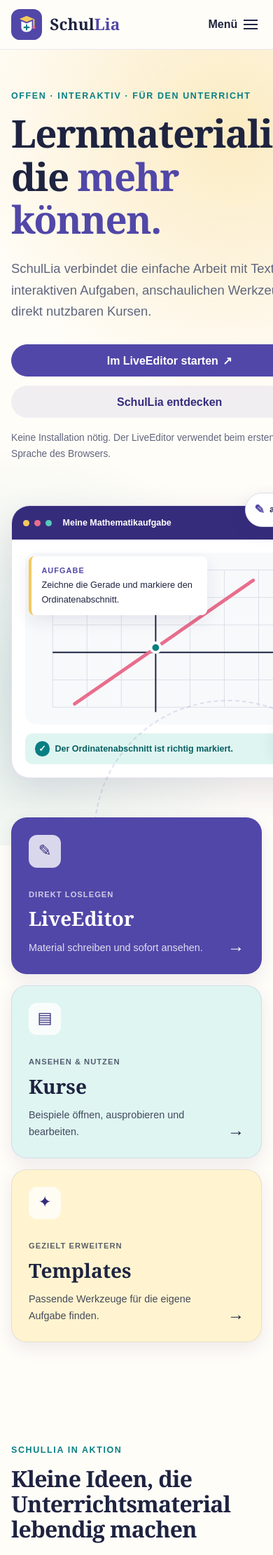
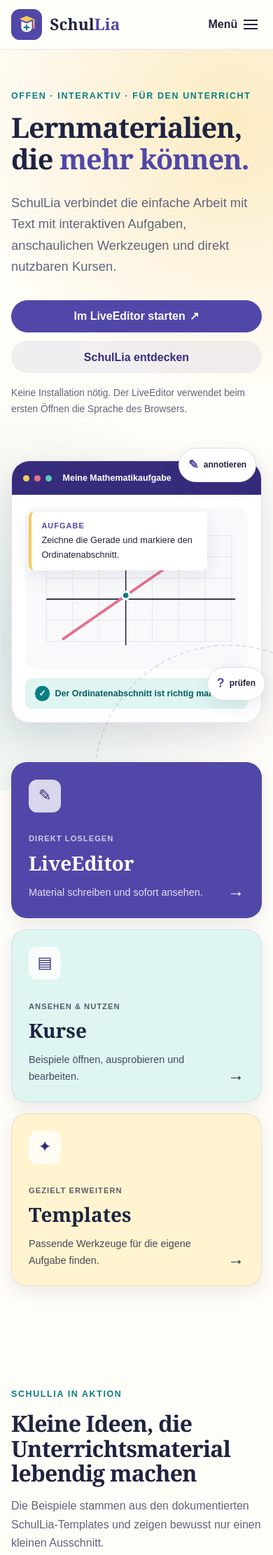
Before and after one commit to SchulLia/SchulLia.github.io, a Jekyll site: the page built from index.html, in a window 390 px wide. Shown: the top 2222 px of the page at 70% size. Built offline with Jekyll 4.4.1, drawn with Linux system fonts in a browser that asks for light colours.

Commit message:
Fix mobile hero layout

```diff
--- a/assets/css/main.css
+++ b/assets/css/main.css
@@ -296,6 +296,11 @@ p {
   grid-template-columns: minmax(0, 1fr) minmax(360px, 0.92fr);
 }
 
+.hero__copy,
+.hero__visual {
+  min-width: 0;
+}
+
 .hero h1 {
   max-width: 780px;
   margin-bottom: 1.6rem;
@@ -1454,7 +1459,7 @@ p {
 
 @media (max-width: 620px) {
   h1 {
-    font-size: clamp(2.65rem, 14vw, 4rem);
+    font-size: clamp(2.05rem, 10.2vw, 3.6rem);
   }
 
   .hero {
```
